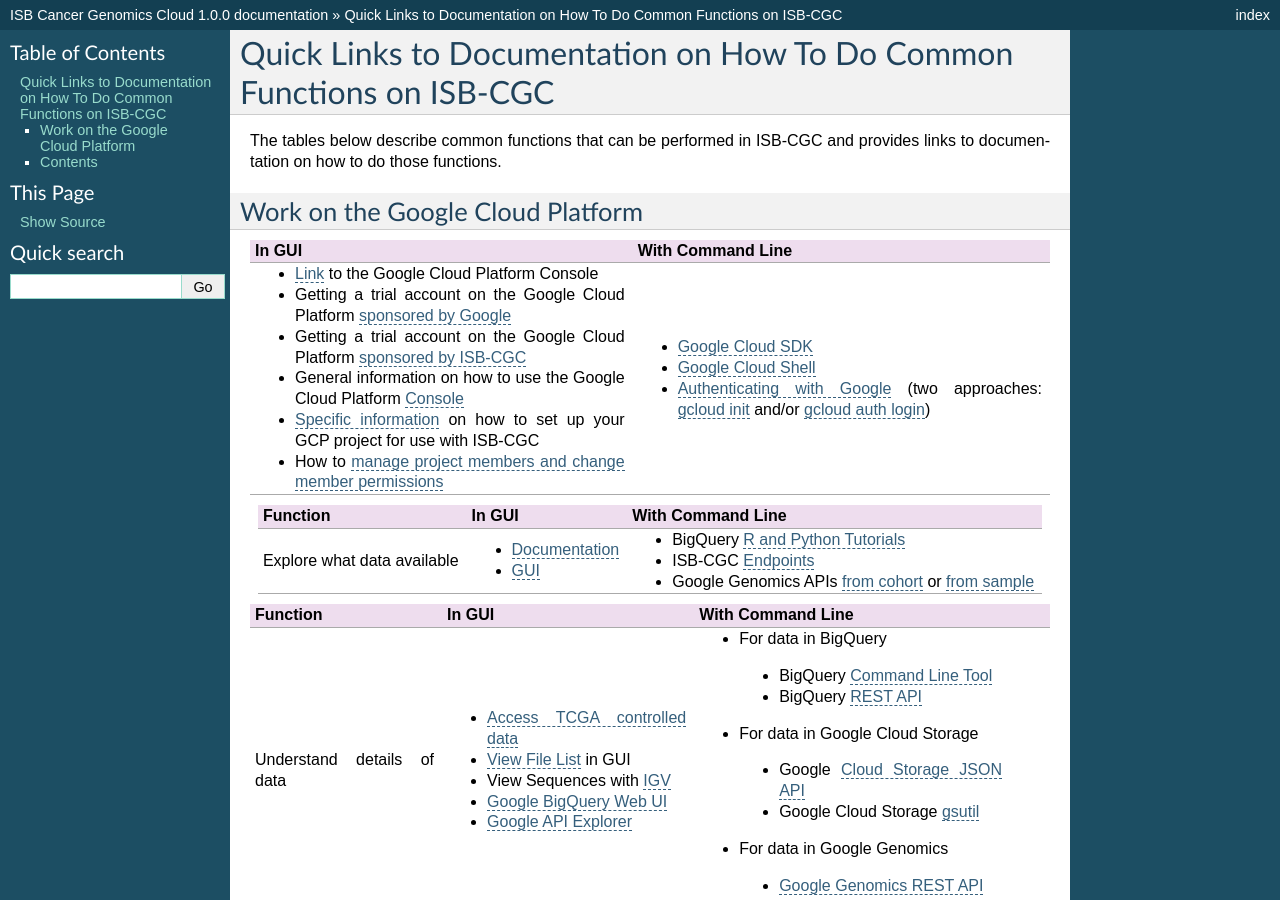
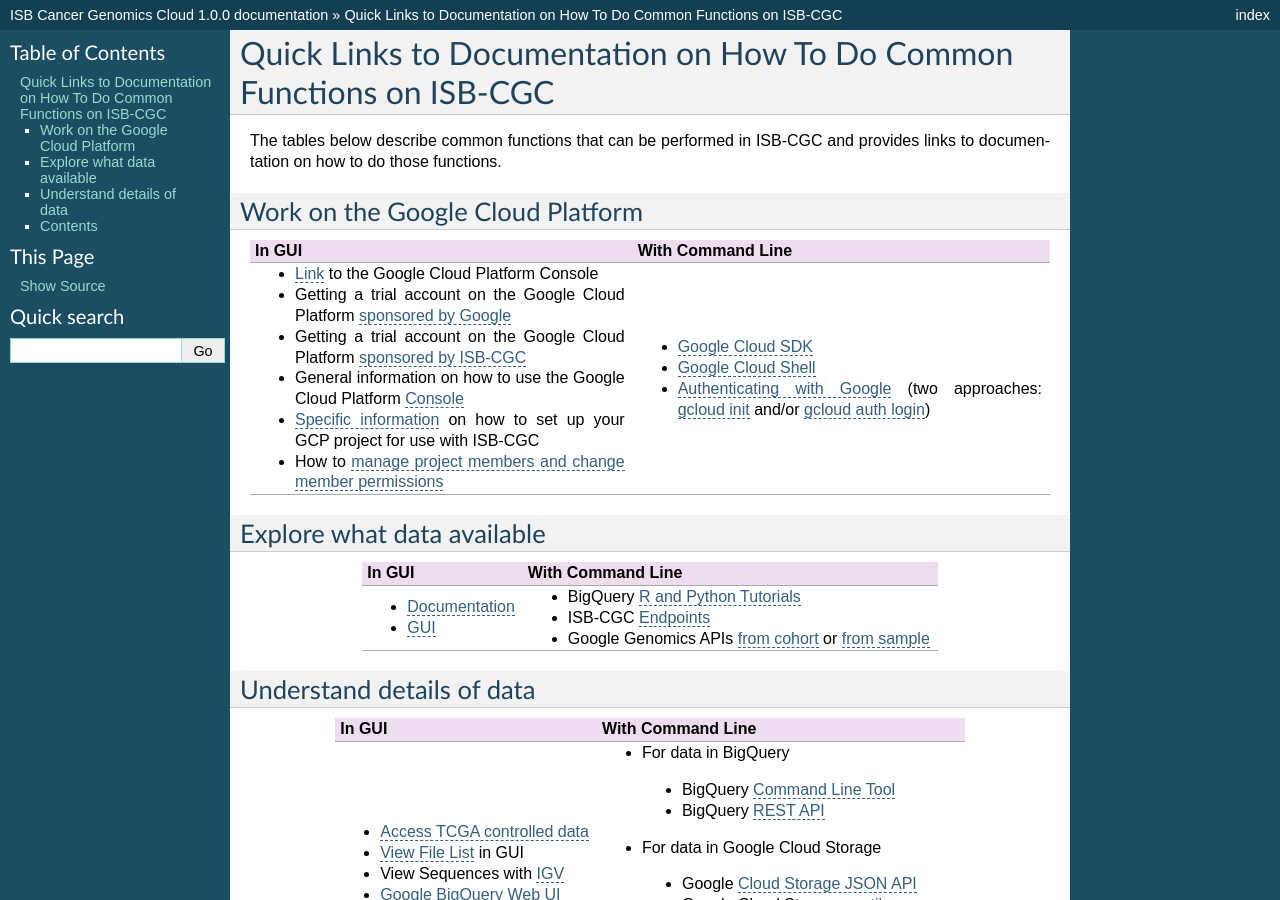
Before and after one commit to isb-cgc/readthedocs, a Sphinx documentation site: the page built from docs/source/sections/Quicklinks.rst, in a window 1280 px wide and 900 px high. Built offline with Sphinx 7.4.7, drawn with Linux system fonts in a browser that asks for light colours; pages that are not in the unit, such as notebooks, are missing from menus.

Commit message:
Update Quicklinks.rst

```diff
--- a/docs/source/sections/Quicklinks.rst
+++ b/docs/source/sections/Quicklinks.rst
@@ -18,29 +18,32 @@
 |- How to `manage project members and change member permissions <https://support.google.com/cloud/answer/6158846>`_                                                                                                                                                                           |                                                                                                                                                                                                                                                                                                 |
 +---------------------------------------------------------------------------------------------------------------------------------------------------------------------------------------------------------------------------------------------------------------------------------------------+-------------------------------------------------------------------------------------------------------------------------------------------------------------------------------------------------------------------------------------------------------------------------------------------------+
 
-+-----------------------------------+---------------------------------------------------------------------------------------------------------------------------------------------------------------------------------------------------------------------------------------------------------------------------------------------+-------------------------------------------------------------------------------------------------------------------------------------------------------------------------------------------------------------------------------------------------------------------------------------------------+
-|Function                           |In GUI                                                                                                                                                                                                                                                                                       |With Command Line                                                                                                                                                                                                                                                                                |
-+===================================+=============================================================================================================================================================================================================================================================================================+=================================================================================================================================================================================================================================================================================================+
-|Explore what data available        |- `Documentation <Hosted-Data.html>`_                                                                                                                                                                                                                                                        |- BigQuery `R and Python Tutorials <progapi/Tutorials.html>`_                                                                                                                                                                                                                                    |
-|                                   |- `GUI <webapp/Saved-Cohorts.html>`_                                                                                                                                                                                                                                                         |- ISB-CGC `Endpoints <progapi/Programmatic-API.html>`_                                                                                                                                                                                                                                           |
-|                                   |                                                                                                                                                                                                                                                                                             |- Google Genomics APIs `from cohort <progapi/progapi2/google_genomics_from_cohort.html>`_ or `from sample <progapi/progapi2/google_genomics_from_sample.html>`_                                                                                                                                  |
-+-----------------------------------+---------------------------------------------------------------------------------------------------------------------------------------------------------------------------------------------------------------------------------------------------------------------------------------------+-------------------------------------------------------------------------------------------------------------------------------------------------------------------------------------------------------------------------------------------------------------------------------------------------+
+Explore what data available
+###########################
 
++---------------------------------------------------------------------------------------------------------------------------------------------------------------------------------------------------------------------------------------------------------------------------------------------+-------------------------------------------------------------------------------------------------------------------------------------------------------------------------------------------------------------------------------------------------------------------------------------------------+
+|In GUI                                                                                                                                                                                                                                                                                       |With Command Line                                                                                                                                                                                                                                                                                |
++=============================================================================================================================================================================================================================================================================================+=================================================================================================================================================================================================================================================================================================+
+|- `Documentation <Hosted-Data.html>`_                                                                                                                                                                                                                                                        |- BigQuery `R and Python Tutorials <progapi/Tutorials.html>`_                                                                                                                                                                                                                                    |
+|- `GUI <webapp/Saved-Cohorts.html>`_                                                                                                                                                                                                                                                         |- ISB-CGC `Endpoints <progapi/Programmatic-API.html>`_                                                                                                                                                                                                                                           |
+|                                                                                                                                                                                                                                                                                             |- Google Genomics APIs `from cohort <progapi/progapi2/google_genomics_from_cohort.html>`_ or `from sample <progapi/progapi2/google_genomics_from_sample.html>`_                                                                                                                                  |
++---------------------------------------------------------------------------------------------------------------------------------------------------------------------------------------------------------------------------------------------------------------------------------------------+-------------------------------------------------------------------------------------------------------------------------------------------------------------------------------------------------------------------------------------------------------------------------------------------------+
 
+Understand details of data
+##########################
 
-
-+-----------------------------------+---------------------------------------------------------------------------------------------------------------------------------------------------------------------------------------------------------------------------------------------------------------------------------------------+-------------------------------------------------------------------------------------------------------------------------------------------------------------------------------------------------------------------------------------------------------------------------------------------------+
-|Function                           |In GUI                                                                                                                                                                                                                                                                                       |With Command Line                                                                                                                                                                                                                                                                                |
-+===================================+=============================================================================================================================================================================================================================================================================================+=================================================================================================================================================================================================================================================================================================+
-|Understand details of data         |- `Access TCGA controlled data <webapp/Gaining-Access-To-TCGA-Contolled-Access-Data.html>`_                                                                                                                                                                                                  |- For data in BigQuery                                                                                                                                                                                                                                                                           |
-|                                   |- `View File List </search.html?q=view+file+list>`_ in GUI                                                                                                                                                                                                                                   | - BigQuery `Command Line Tool <https://cloud.google.com/bigquery/bq-command-line-tool-quickstart>`_                                                                                                                                                                                             |
-|                                   |- View Sequences with `IGV <webapp/IGV-Browser.html>`_                                                                                                                                                                                                                                       | - BigQuery `REST API <https://cloud.google.com/bigquery/bigquery-api-quickstart>`_                                                                                                                                                                                                              |
-|                                   |- `Google BigQuery Web UI <progapi/bigqueryGUI/WalkthroughOfGoogleBigQuery.html>`_                                                                                                                                                                                                           |- For data in Google Cloud Storage                                                                                                                                                                                                                                                               |
-|                                   |- `Google API Explorer <https://apis-explorer.appspot.com/apis-explorer/?base=https://api-dot-isb-cgc.appspot.com/_ah/api#p/>`_                                                                                                                                                              | - Google `Cloud Storage JSON API <https://cloud.google.com/storage/docs/json_api/>`_                                                                                                                                                                                                            |
-|                                   |                                                                                                                                                                                                                                                                                             | - Google Cloud Storage `gsutil <https://cloud.google.com/storage/docs/gsutil>`_                                                                                                                                                                                                                 |
-|                                   |                                                                                                                                                                                                                                                                                             |- For data in Google Genomics                                                                                                                                                                                                                                                                    |
-|                                   |                                                                                                                                                                                                                                                                                             | - `Google Genomics REST API <https://cloud.google.com/genomics/reference/rest/>`_                                                                                                                                                                                                               |
-+-----------------------------------+---------------------------------------------------------------------------------------------------------------------------------------------------------------------------------------------------------------------------------------------------------------------------------------------+-------------------------------------------------------------------------------------------------------------------------------------------------------------------------------------------------------------------------------------------------------------------------------------------------+
++---------------------------------------------------------------------------------------------------------------------------------------------------------------------------------------------------------------------------------------------------------------------------------------------+-------------------------------------------------------------------------------------------------------------------------------------------------------------------------------------------------------------------------------------------------------------------------------------------------+
+|In GUI                                                                                                                                                                                                                                                                                       |With Command Line                                                                                                                                                                                                                                                                                |
++=============================================================================================================================================================================================================================================================================================+=================================================================================================================================================================================================================================================================================================+
+|- `Access TCGA controlled data <webapp/Gaining-Access-To-TCGA-Contolled-Access-Data.html>`_                                                                                                                                                                                                  |- For data in BigQuery                                                                                                                                                                                                                                                                           |
+|- `View File List </search.html?q=view+file+list>`_ in GUI                                                                                                                                                                                                                                   | - BigQuery `Command Line Tool <https://cloud.google.com/bigquery/bq-command-line-tool-quickstart>`_                                                                                                                                                                                             |
+|- View Sequences with `IGV <webapp/IGV-Browser.html>`_                                                                                                                                                                                                                                       | - BigQuery `REST API <https://cloud.google.com/bigquery/bigquery-api-quickstart>`_                                                                                                                                                                                                              |
+|- `Google BigQuery Web UI <progapi/bigqueryGUI/WalkthroughOfGoogleBigQuery.html>`_                                                                                                                                                                                                           |- For data in Google Cloud Storage                                                                                                                                                                                                                                                               |
+|- `Google API Explorer <https://apis-explorer.appspot.com/apis-explorer/?base=https://api-dot-isb-cgc.appspot.com/_ah/api#p/>`_                                                                                                                                                              | - Google `Cloud Storage JSON API <https://cloud.google.com/storage/docs/json_api/>`_                                                                                                                                                                                                            |
+|                                                                                                                                                                                                                                                                                             | - Google Cloud Storage `gsutil <https://cloud.google.com/storage/docs/gsutil>`_                                                                                                                                                                                                                 |
+|                                                                                                                                                                                                                                                                                             |- For data in Google Genomics                                                                                                                                                                                                                                                                    |
+|                                                                                                                                                                                                                                                                                             | - `Google Genomics REST API <https://cloud.google.com/genomics/reference/rest/>`_                                                                                                                                                                                                               |
++---------------------------------------------------------------------------------------------------------------------------------------------------------------------------------------------------------------------------------------------------------------------------------------------+-------------------------------------------------------------------------------------------------------------------------------------------------------------------------------------------------------------------------------------------------------------------------------------------------+
 
 
 
```
